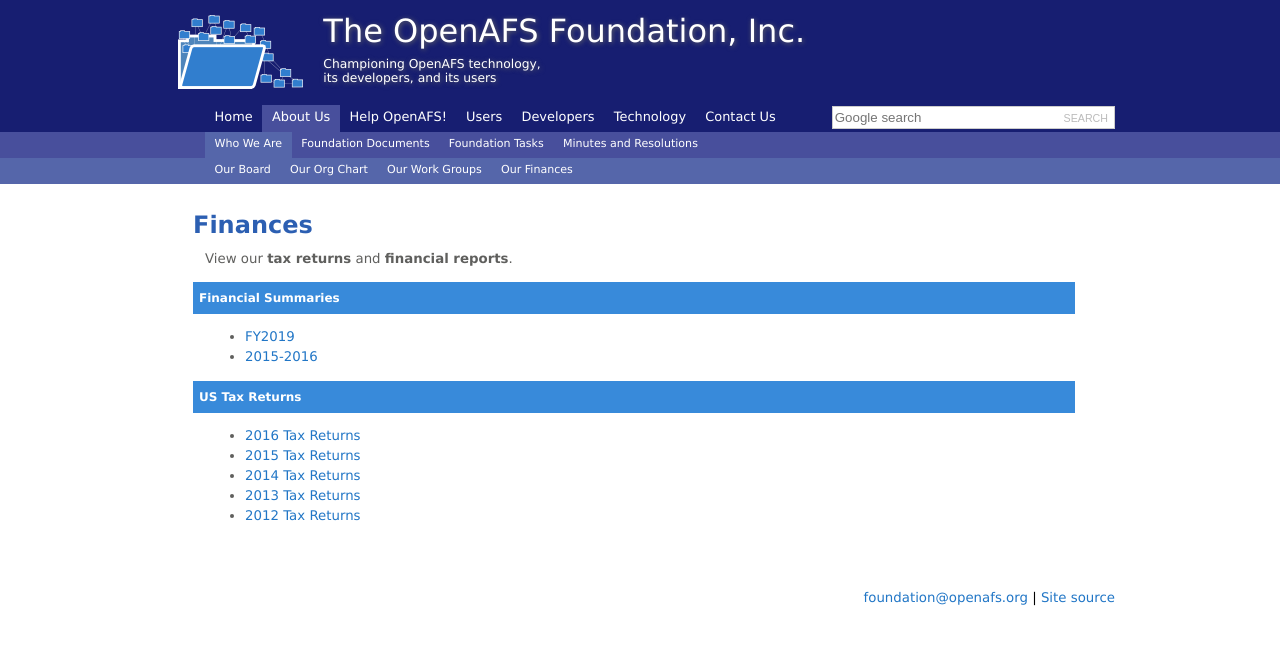
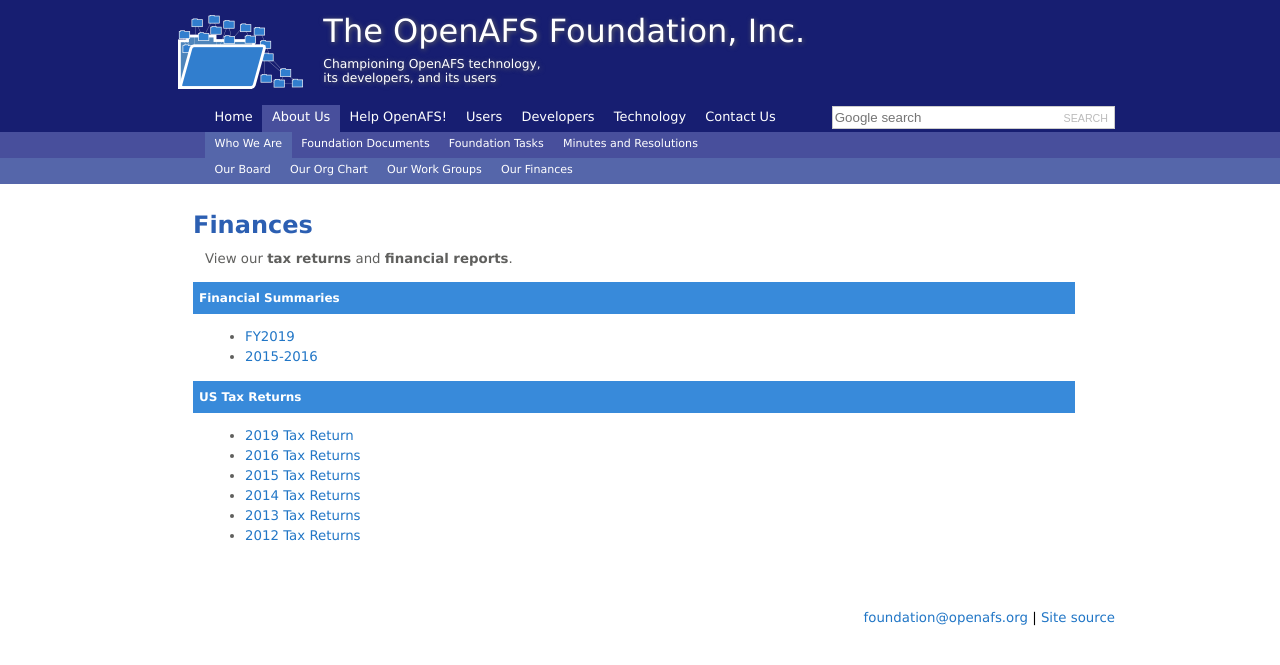
Before and after one commit to openafsfoundation/openafsfoundation.org, a Jekyll site: the page built from about/finance/index.md, in a window 1280 px wide. Shown: the top 665 px of the page. Built offline with Jekyll 4.4.1, drawn with Linux system fonts in a browser that asks for light colours.

Commit message:
2019 Tax Return

```diff
--- a/about/finance/index.md
+++ b/about/finance/index.md
@@ -14,6 +14,7 @@
 
 ### US Tax Returns ###
 
+* [2019 Tax Return]({{ site.github.url | replace: 'http://', '//' }}/docs/financials/2019%20Tax%20Return.pdf)
 * [2016 Tax Returns]({{ site.github.url | replace: 'http://', '//' }}/docs/financials/201617%20Tax%20Return.pdf)
 * [2015 Tax Returns]({{ site.github.url | replace: 'http://', '//' }}/docs/financials/201516%20Tax%20Return.pdf)
 * [2014 Tax Returns]({{ site.github.url | replace: 'http://', '//' }}/docs/financials/201415%20Tax%20Return.pdf)
```
Also changed, not shown: 1 other file.
